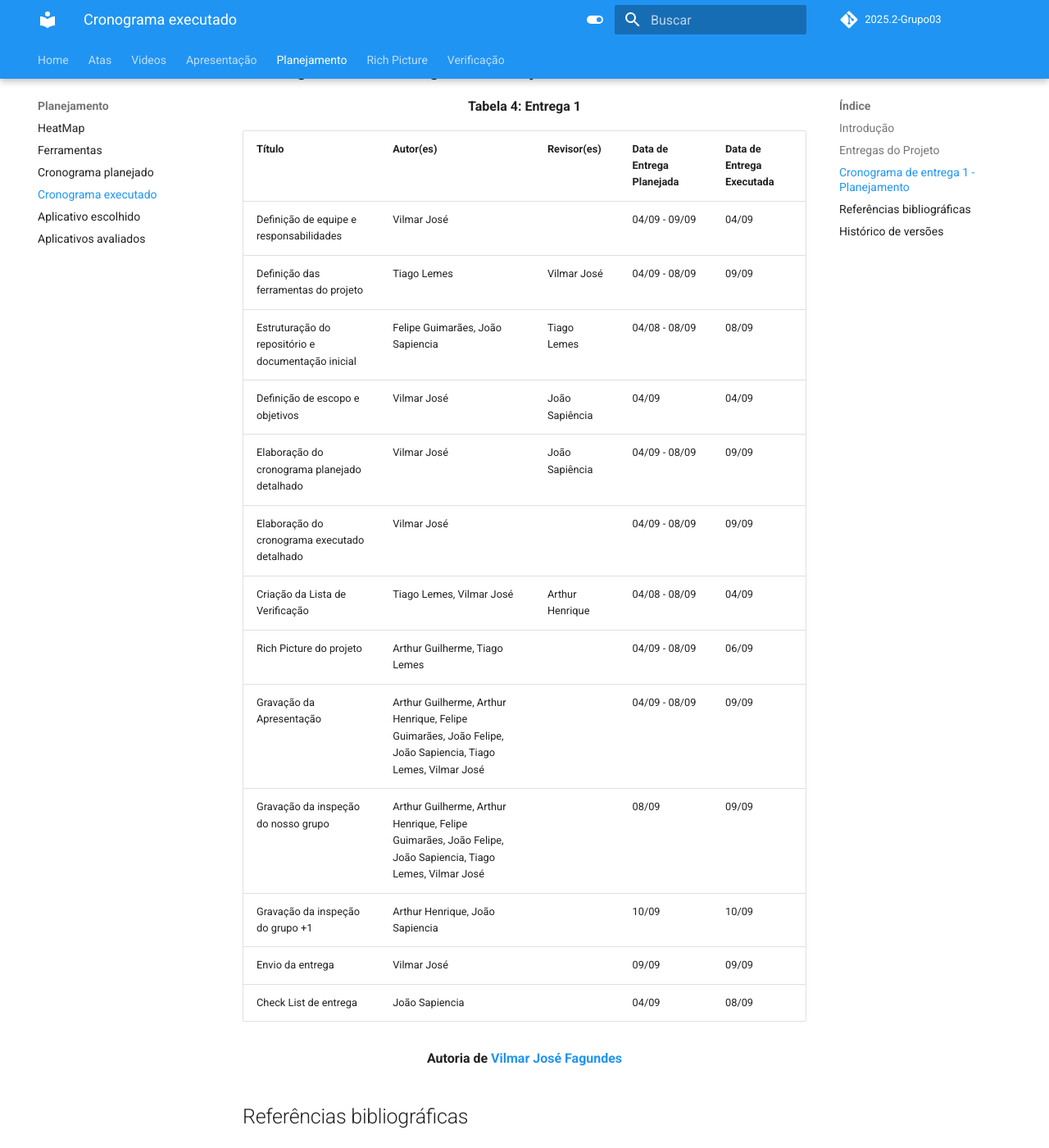
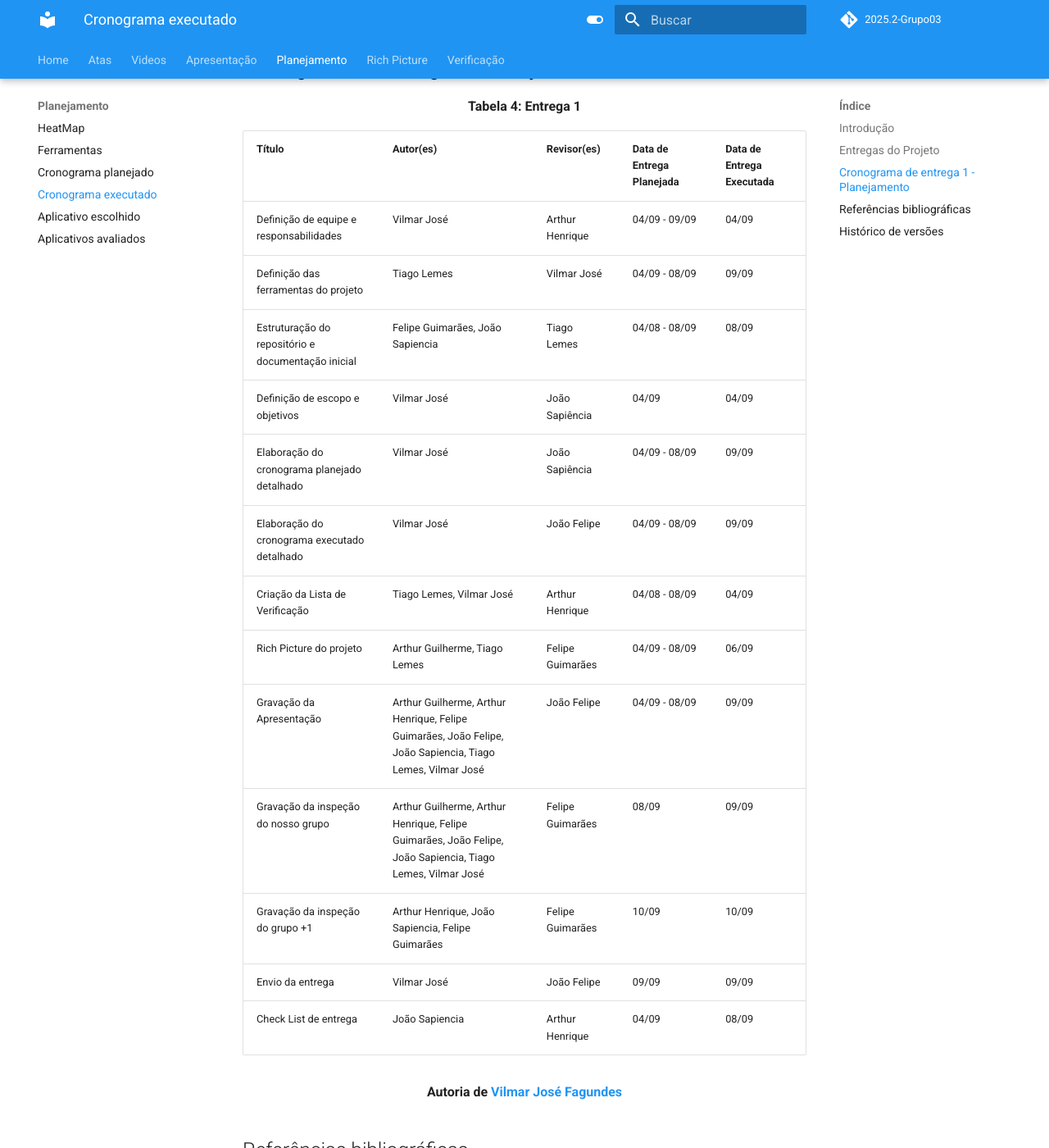
Before and after one commit to Requisitos-de-Software/2025.2-Grupo03, an MkDocs documentation site: the page built from docs/Planejamento/cronograma_executado.md, in a window 1280 px wide and 1400 px high, scrolled down 971 px. Shown: the whole window at 82% size. Built offline with MkDocs 1.6.1 and Material for MkDocs 9.7.7, drawn with Linux system fonts in a browser that asks for light colours; comment, search, counter and statistics services are not loaded.

Commit message:
Update cronograma_executado.md

```diff
--- a/docs/Planejamento/cronograma_executado.md
+++ b/docs/Planejamento/cronograma_executado.md
@@ -25,19 +25,19 @@ Este documento apresenta o cronograma executado na disciplina de Requisitos de S
 
 | **Título** | **Autor(es)** | **Revisor(es)** | **Data de Entrega Planejada** | **Data de Entrega Executada** |
 |------------|---------------|-----------------|-------------------------------|-------------------------------|
-| Definição de equipe e responsabilidades | Vilmar José | | 04/09 - 09/09 | 04/09 |
+| Definição de equipe e responsabilidades | Vilmar José | Arthur Henrique | 04/09 - 09/09 | 04/09 |
 | Definição das ferramentas do projeto | Tiago Lemes | Vilmar José | 04/09 - 08/09 | 09/09 |
 | Estruturação do repositório e documentação inicial | Felipe Guimarães, João Sapiencia | Tiago Lemes | 04/08 - 08/09 | 08/09 |
 | Definição de escopo e objetivos | Vilmar José | João Sapiência | 04/09 | 04/09 |
 | Elaboração do cronograma planejado detalhado | Vilmar José | João Sapiência | 04/09 - 08/09 | 09/09 |
-| Elaboração do cronograma executado detalhado | Vilmar José | | 04/09 - 08/09 | 09/09 |
+| Elaboração do cronograma executado detalhado | Vilmar José | João Felipe | 04/09 - 08/09 | 09/09 |
 | Criação da Lista de Verificação | Tiago Lemes, Vilmar José | Arthur Henrique | 04/08 - 08/09 | 04/09 |
-| Rich Picture do projeto | Arthur Guilherme, Tiago Lemes | | 04/09 - 08/09 | 06/09 |
-| Gravação da Apresentação | Arthur Guilherme, Arthur Henrique, Felipe Guimarães, João Felipe, João Sapiencia, Tiago Lemes, Vilmar José | | 04/09 - 08/09 | 09/09 |
-| Gravação da inspeção do nosso grupo | Arthur Guilherme, Arthur Henrique, Felipe Guimarães, João Felipe, João Sapiencia, Tiago Lemes, Vilmar José | | 08/09 | 09/09 |
-| Gravação da inspeção do grupo +1 | Arthur Henrique, João Sapiencia | | 10/09 | 10/09 | 10/09 |
-| Envio da entrega | Vilmar José | | 09/09 | 09/09 | 09/09 |
-| Check List de entrega | João Sapiencia | | 04/09 | 08/09 | 08/09 - 09/09 |
+| Rich Picture do projeto | Arthur Guilherme, Tiago Lemes | Felipe Guimarães | 04/09 - 08/09 | 06/09 |
+| Gravação da Apresentação | Arthur Guilherme, Arthur Henrique, Felipe Guimarães, João Felipe, João Sapiencia, Tiago Lemes, Vilmar José | João Felipe | 04/09 - 08/09 | 09/09 |
+| Gravação da inspeção do nosso grupo | Arthur Guilherme, Arthur Henrique, Felipe Guimarães, João Felipe, João Sapiencia, Tiago Lemes, Vilmar José | Felipe Guimarães | 08/09 | 09/09 |
+| Gravação da inspeção do grupo +1 | Arthur Henrique, João Sapiencia, Felipe Guimarães | Felipe Guimarães | 10/09 | 10/09 | 10/09 |
+| Envio da entrega | Vilmar José | João Felipe | 09/09 | 09/09 | 09/09 |
+| Check List de entrega | João Sapiencia | Arthur Henrique | 04/09 | 08/09 | 08/09 - 09/09 |
 
 <div align="center"><strong>Autoria de <a href="https://github.com/VilmarFagundes">Vilmar José Fagundes</a></strong></div>
 
```
